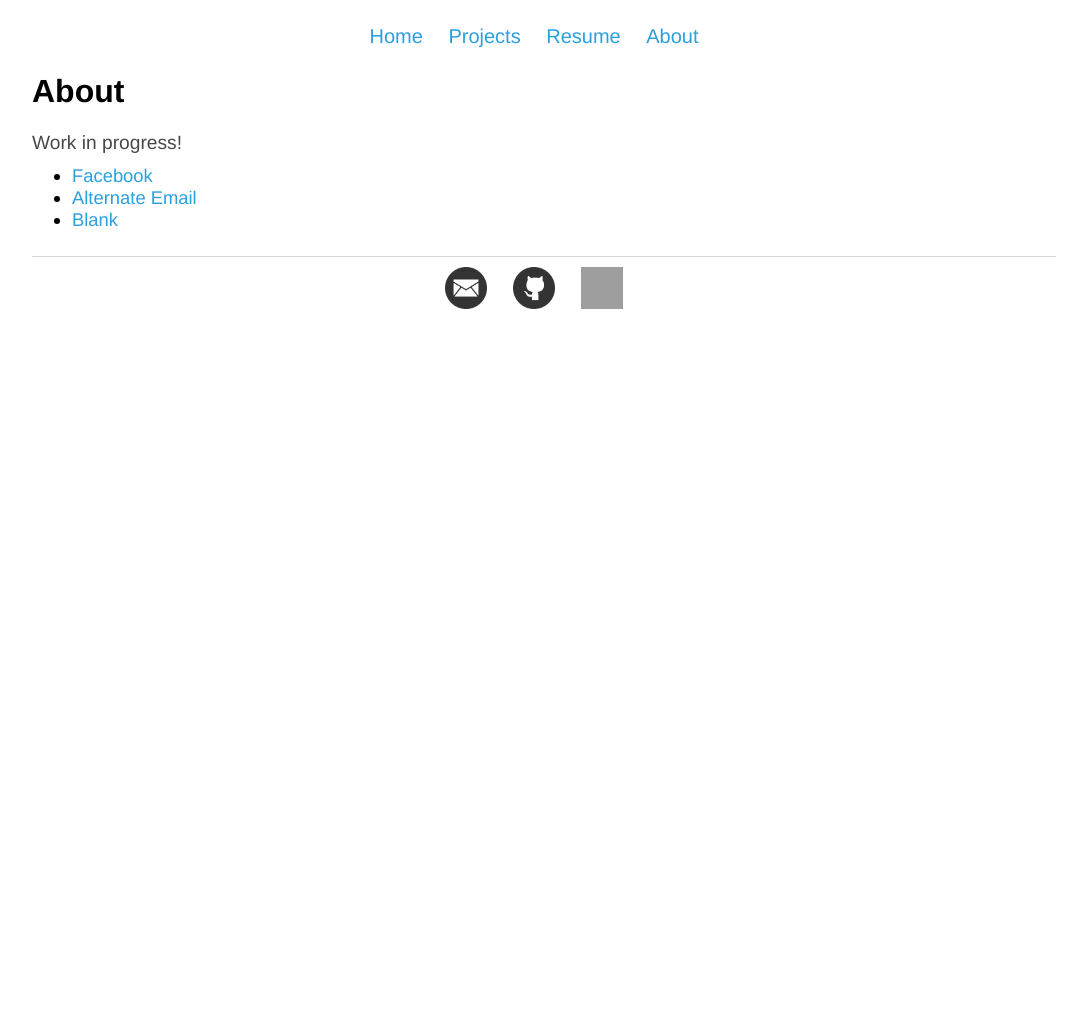
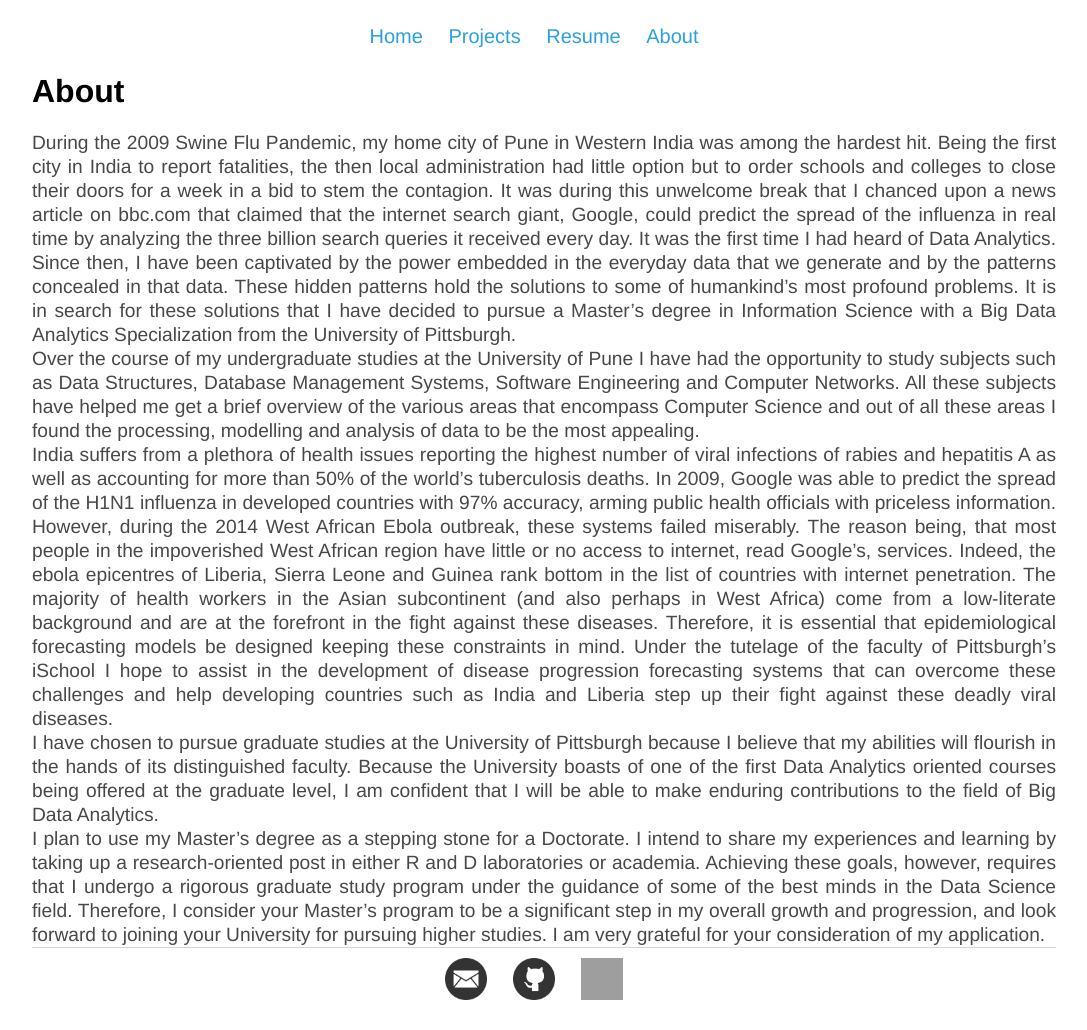
Before and after one commit to NeilBardhan/neilbardhan.github.io, a Jekyll site: the page built from about/index.html, in a window 1280 px wide. Shown: the whole page, without its empty margins (96-1183 px from the left). Built offline with Jekyll 4.4.1, drawn with Linux system fonts in a browser that asks for light colours; before the commit the page ends 900 px from its top, so only the background shows below that; grey boxes are pictures that could not be loaded.

Commit message:
Update index.html

```diff
--- a/about/index.html
+++ b/about/index.html
@@ -5,11 +5,23 @@
 
 <div class="about">
 	<h1>About</h1>
-	<p>Work in progress!</p>
+	<p>
+        During the 2009 Swine Flu Pandemic, my home city of Pune in Western India was among the hardest hit. Being the first city in India to report fatalities, the then local administration had little option but to order schools and colleges to close their doors for a week in a bid to stem the contagion. It was during this unwelcome break that I chanced upon a news article on bbc.com that claimed that the internet search giant, Google, could predict the spread of the influenza in real time by analyzing the three billion search queries it received every day. It was the first time I had heard of Data Analytics. Since then, I have been captivated by the power embedded in the everyday data that we generate and by the patterns concealed in that data. These hidden patterns hold the solutions to some of humankind’s most profound problems. It is in search for these solutions that I have decided to pursue a Master’s degree in Information Science with a Big Data Analytics Specialization from the University of Pittsburgh.
+    </p>
 
-	<ul class="contacts">
-		<li><a target="_blank" href="https://www.facebook.com/neil.bardhan.1">Facebook</a></li>
-		<li><a href="mailto:inb11@pitt.edu">Alternate Email</a></li>
-		<li><a href="#">Blank</a></li>
-	</ul>
+    <p>
+Over the course of my undergraduate studies at the University of Pune I have had the opportunity to study subjects such as Data Structures, Database Management Systems, Software Engineering and Computer Networks. All these subjects have helped me get a brief overview of the various areas that encompass Computer Science and out of all these areas I found the processing, modelling and analysis of data to be the most appealing.
+    </p>
+
+    <p>
+India suffers from a plethora of health issues reporting the highest number of viral infections of rabies and hepatitis A as well as accounting for more than 50% of the world’s tuberculosis deaths. In 2009, Google was able to predict the spread of the H1N1 influenza in developed countries with 97% accuracy, arming public health officials with priceless information. However, during the 2014 West African Ebola outbreak, these systems failed miserably. The reason being, that most people in the impoverished West African region have little or no access to internet, read Google’s, services. Indeed, the ebola epicentres of Liberia, Sierra Leone and Guinea rank bottom in the list of countries with internet penetration. The majority of health workers in the Asian subcontinent (and also perhaps in West Africa) come from a low-literate background and are at the forefront in the fight against these diseases. Therefore, it is essential that epidemiological forecasting models be designed keeping these constraints in mind. Under the tutelage of the faculty of Pittsburgh’s iSchool I hope to assist in the development of disease progression forecasting systems that can overcome these challenges and help developing countries such as India and Liberia step up their fight against these deadly viral diseases.
+    </p>
+
+    <p>
+I have chosen to pursue graduate studies at the University of Pittsburgh because I believe that my abilities will flourish in the hands of its distinguished faculty. Because the University boasts of one of the first Data Analytics oriented courses being offered at the graduate level, I am confident that I will be able to make enduring contributions to the field of Big Data Analytics.
+    </p>
+
+    <p>
+        I plan to use my Master’s degree as a stepping stone for a Doctorate. I intend to share my experiences and learning by taking up a research-oriented post in either R and D laboratories or academia. Achieving these goals, however, requires that I undergo a rigorous graduate study program under the guidance of some of the best minds in the Data Science field. Therefore, I consider your Master’s program to be a significant step in my overall growth and progression, and look forward to joining your University for pursuing higher studies. I am very grateful for your consideration of my application.
+    </p>
 </div>
```
